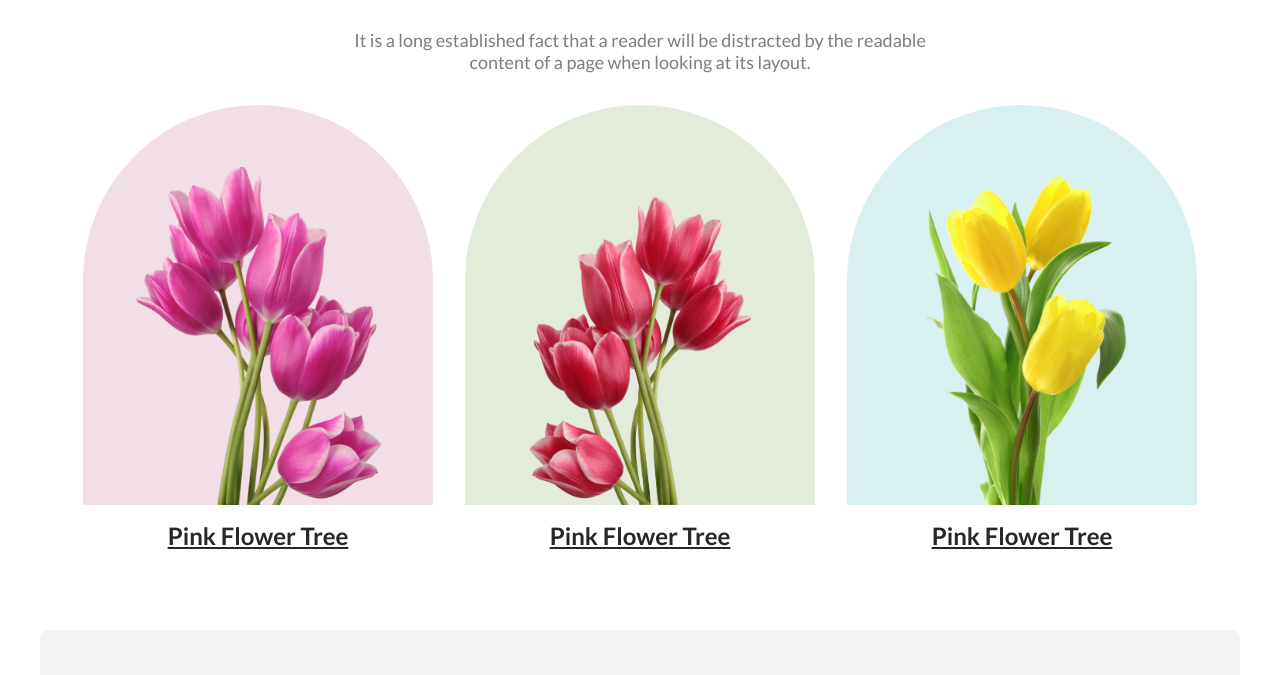
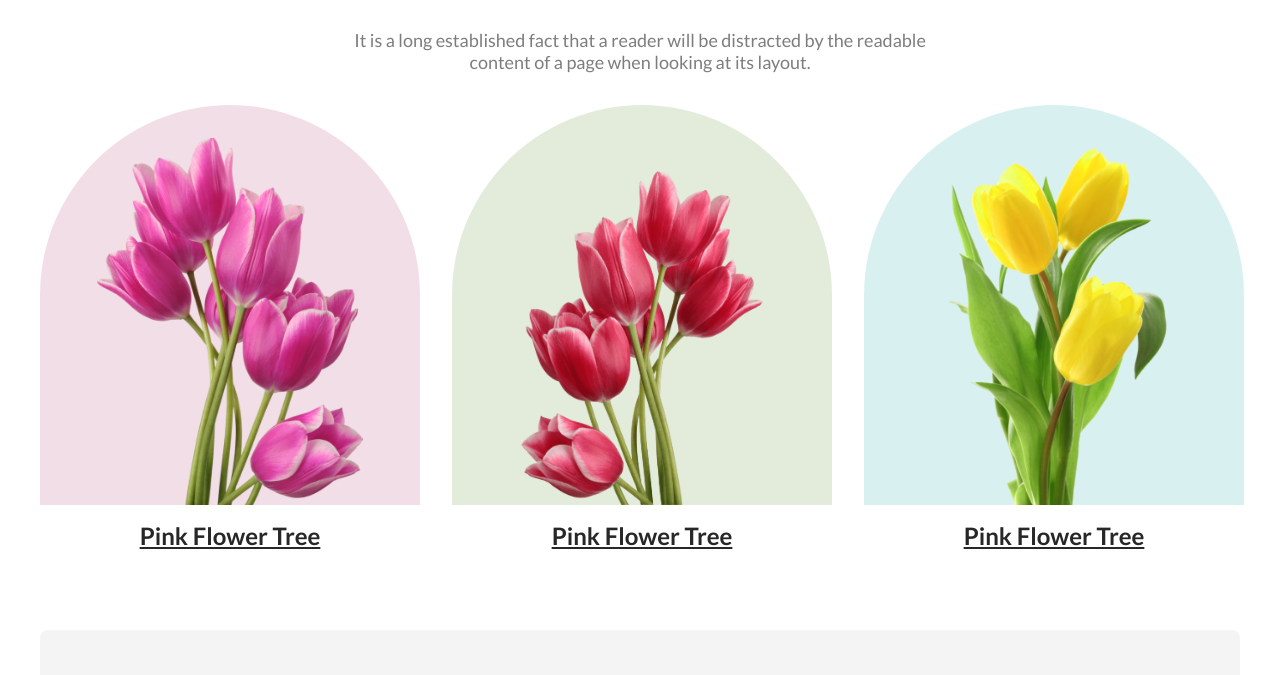
Before and after one commit to mehediy/flower-shop, a plain HTML site: page index.html in a window 1280 px wide. Shown: the part 746-1421 px from the top of the page. Drawn offline with Linux system fonts and the light colour scheme.

Commit message:
featured section small fix

```diff
--- a/assets/styles/style.css
+++ b/assets/styles/style.css
@@ -86,8 +86,9 @@ body {
 
 .featured-flowers {
   display: flex;
-  justify-content: center;
+  justify-content: space-between;
   gap: 2rem;
+  width: 100%;
 }
 
 .featured-flowers .item {
@@ -109,7 +110,7 @@ body {
 
 .featured-flowers .item .flower {
   height: 400px;
-  width: 350px;
+  width: 380px;
   display: flex;
   justify-content: center;
   align-items: flex-end;
```
